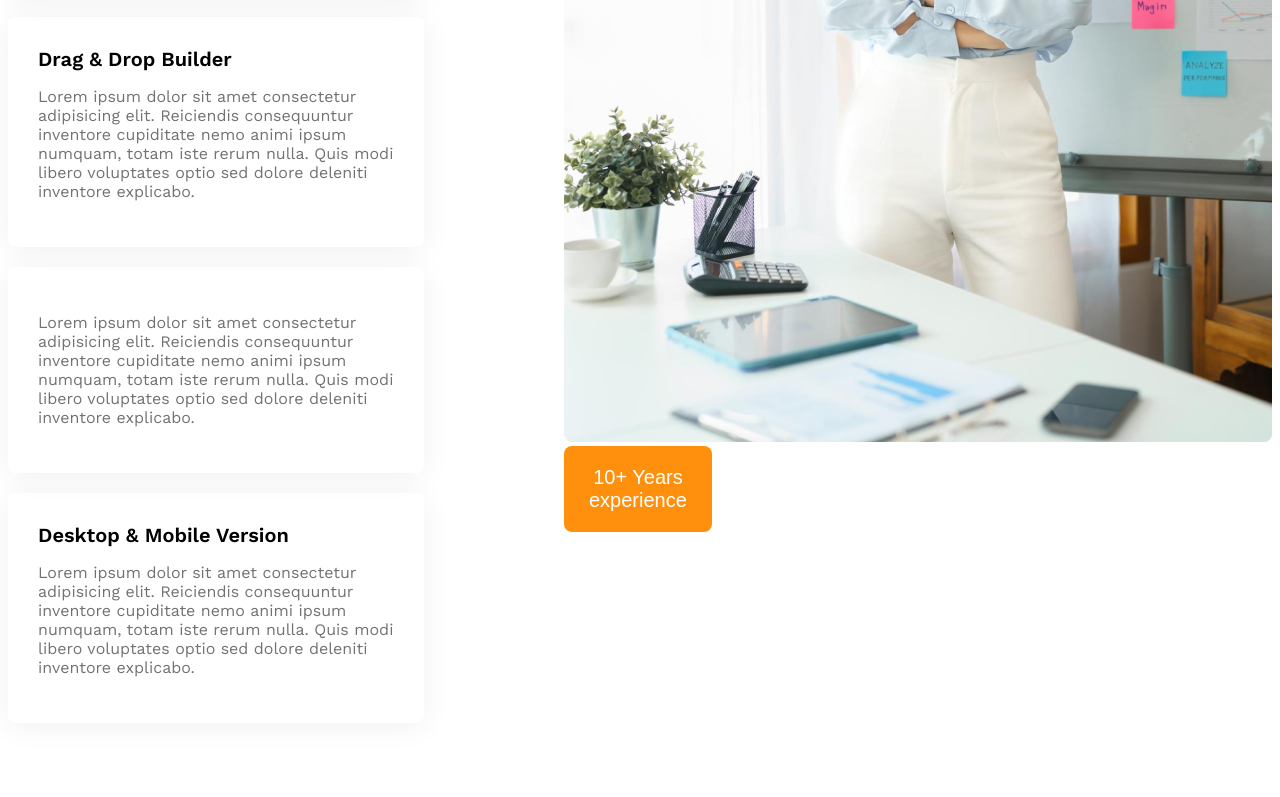
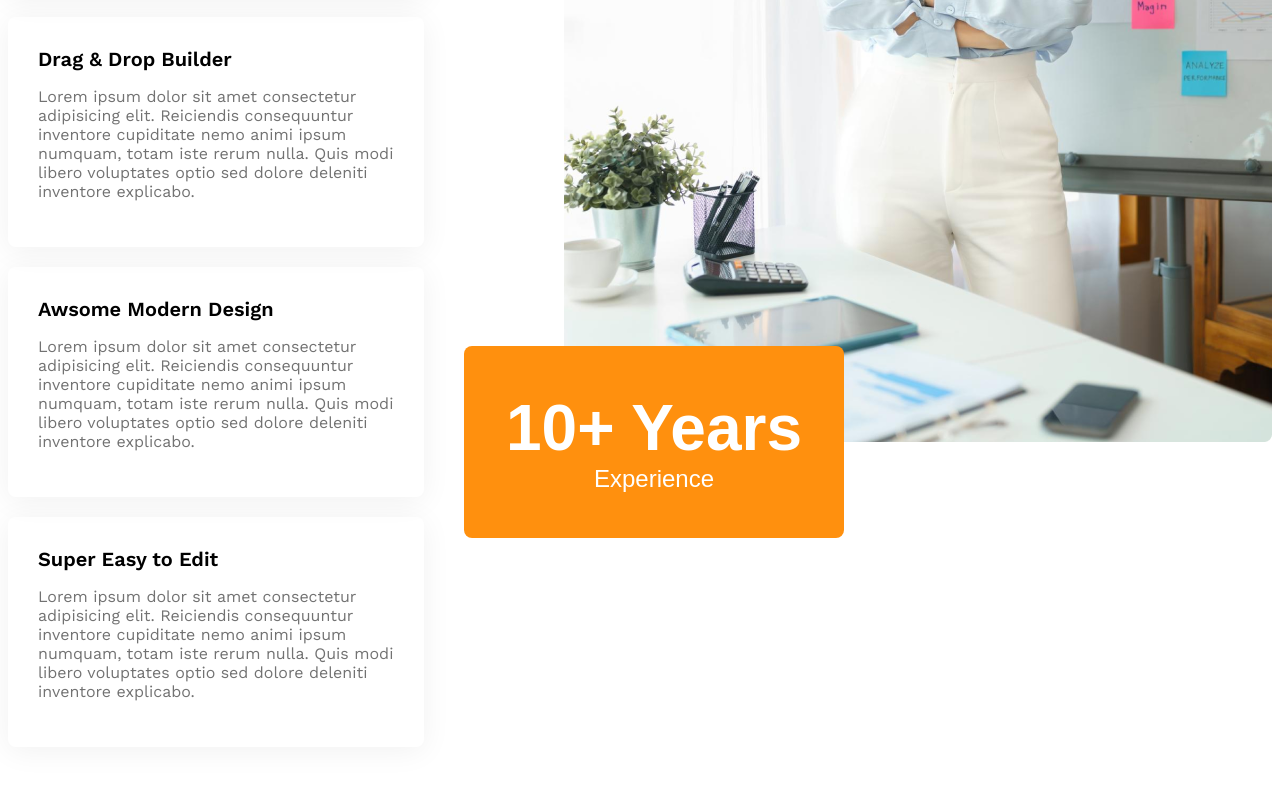
Before and after one commit to mstsadia26/g3-architect-website, a plain HTML site: page index.html in a window 1280 px wide. Shown: the part 2711-3508 px from the top of the page. Drawn offline with nearby package versions, Linux system fonts and the light colour scheme.

Commit message:
added experience-badge and featured section responsive

```diff
--- a/architects.css
+++ b/architects.css
@@ -104,6 +104,20 @@
   #quick-list {
     font-weight: 500;
   }
+  #experience-badge {
+    padding: 45px 42px;
+    font-size: 1.5rem;
+    font-weight: 500;
+    margin-left: -100px;
+    margin-top: -100px;
+  }
+  #experience-year {
+    font-size: 4rem;
+    font-weight: 700;
+  }
+  .featured-architect {
+    width: 100%;
+  }
 
   /* some facts related styles  */
   .fact-card {
@@ -175,7 +189,7 @@
 
   /* responsive media query */
   @media screen and (max-width: 576px){
-    .navbar, .nav-links, .iteams {
+    .navbar, .nav-links, .iteams, .features{
       flex-direction: column;
     }
     .team-img-container, .fact-container, .sponsor-companies {
@@ -188,9 +202,13 @@
     .our-feature {
       margin-left: 20px;
     }
+    #featured-architect {
+      margin-top: 20px;
+      margin-left: 20px;
+    }
   }
   @media screen and (min-width: 576px) and (max-width: 992px) {
-    .teams {
+    .teams, .features {
       flex-direction: column;
     }
     .our-feature {
--- a/index.html
+++ b/index.html
@@ -59,22 +59,22 @@
 
                  </div>
                  <div class="feature-card">
-                    <h4 class="feature-title"></h4>
+                    <h4 class="feature-title">Awsome Modern Design</h4>
                     <p class="text-light-gray">Lorem ipsum dolor sit amet consectetur adipisicing elit. Reiciendis consequuntur inventore cupiditate nemo animi ipsum numquam, totam iste rerum nulla. Quis modi libero voluptates optio sed dolore deleniti inventore explicabo.</p>
 
                  </div>
                  <div class="feature-card">
-                    <h4 class="feature-title">Desktop & Mobile Version</h4>
+                    <h4 class="feature-title">Super Easy to Edit</h4>
                     <p class="text-light-gray">Lorem ipsum dolor sit amet consectetur adipisicing elit. Reiciendis consequuntur inventore cupiditate nemo animi ipsum numquam, totam iste rerum nulla. Quis modi libero voluptates optio sed dolore deleniti inventore explicabo.</p>
 
                  </div>
             </div>
-            <div>
+            <div class="featured-architect">
                 <img src="images/architect.png" alt="">
                 <button id="experience-badge" class="btn-primary">
                     <span id="experience-year">10+ Years</span>
                     <br>
-                    <span>experience</span>
+                    <span>Experience</span>
                 </button>
             </div>
          </section>
```
